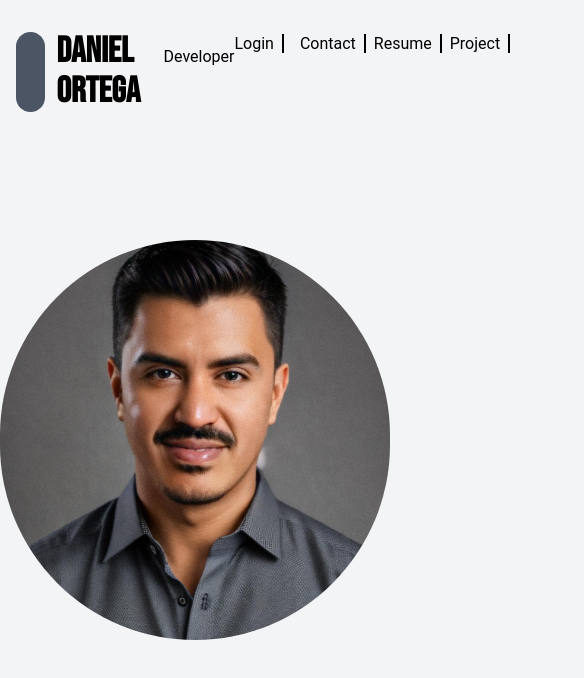
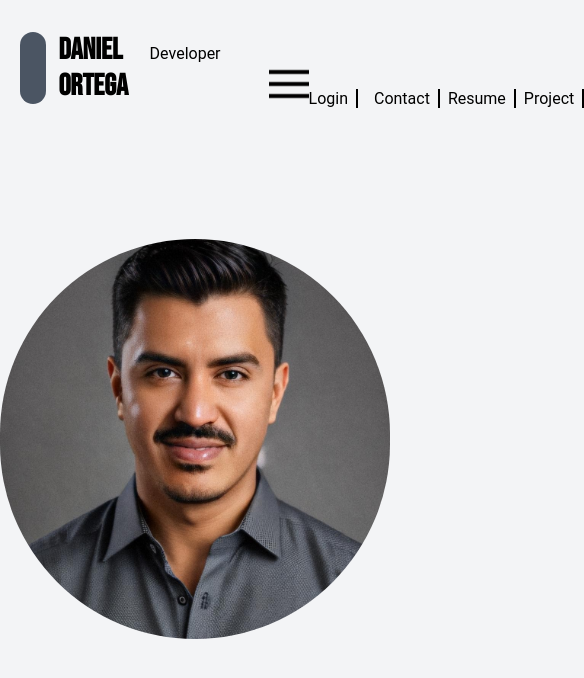
Before and after one commit to Danileson88/personal-website, a React (Vite) app: page / in a window 390 px wide. Shown: the top 678 px of the page, 584 px wide, since content can reach past the window. Built offline with nearby package versions, Linux system fonts and the light colour scheme.

Commit message:
worked on the ui 5/30

```diff
--- a/package.json
+++ b/package.json
@@ -4,7 +4,7 @@
   "version": "0.0.0",
   "type": "module",
   "scripts": {
-    "dev": "vite",
+    "dev": "vite --host",
     "build": "tsc && vite build",
     "lint": "eslint . --ext ts,tsx --report-unused-disable-directives --max-warnings 0",
     "preview": "vite preview"
--- a/src/components/NavBar.tsx
+++ b/src/components/NavBar.tsx
@@ -1,35 +1,45 @@
-import React from "react";
+import React, { useState } from "react";
 
 const Header: React.FC = () => {
+  const [isOpen, setIsOpen] = useState(false);
+  const openMenu = () => {
+    setIsOpen(!isOpen);
+  };
+
   return (
-    <nav className=" flex mt-8 ml-4 justify-between">
+    <nav className=" flex items-baseline mt-8 ml-5 md:ml-10 md:mr-10 md:justify-between">
       <div className="flex">
-        <span className=" bg-gray-600 rounded-full w-10 mr-3"></span>
+        <span className=" bg-gray-600 rounded-full md:w-10 w-9  mr-3"></span>
         <div className="flex items-baseline">
-          <h1 className=" font-bebas font-extrabold text-4xl mr-3">
+          <h1 className=" font-bebas font-extrabold md:text-4xl text-3xl mr-3">
             Daniel Ortega
           </h1>
           <h4 className=" font-small">Developer</h4>
         </div>
       </div>
-      <div className="mr-6 flex">
-        <h1 className="mr-4">
+      <img
+        src="./src/assets/hamburger-icon.png"
+        className={`md:hidden w-10 ml-12`}
+        onClick={openMenu}
+      />
+      <ul className={`mr-6 md:flex ${isOpen ? "hidden" : "flex"}`}>
+        <li className="mr-4">
           Login
           <span className=" ml-2 border-l-2 border-black"></span>
-        </h1>
-        <h1>
+        </li>
+        <li>
           Contact
           <span className=" ml-2 border-l-2 border-black"></span>
-        </h1>
-        <h1 className="ml-2 mr-2">
+        </li>
+        <li className="ml-2 mr-2">
           Resume
           <span className=" ml-2 border-l-2 border-black"></span>
-        </h1>
-        <h1>
+        </li>
+        <li>
           Project
           <span className=" ml-2 border-l-2 border-black"></span>
-        </h1>
-      </div>
+        </li>
+      </ul>
     </nav>
   );
 };
--- /dev/null
+++ b/src/components/hamburger.tsx
@@ -0,0 +1,24 @@
+import { useState } from "react";
+
+const HamburgerIcon = () => {
+  const [isOpen, setIsOpen] = useState(false);
+
+  const toggleMenu = () => {
+    setIsOpen(!isOpen);
+  };
+
+  return (
+    <div className="flex items-center p-4 bg-gray-100">
+      <button
+        className={`hamburger ${isOpen ? "open" : ""}`}
+        onClick={toggleMenu}
+      >
+        <div className="bar"></div>
+        <div className="bar"></div>
+        <div className="bar"></div>
+      </button>
+    </div>
+  );
+};
+
+export default HamburgerIcon;
--- a/src/index.css
+++ b/src/index.css
@@ -1,9 +1,42 @@
-
-@import url('https://fonts.googleapis.com/css2?family=Bebas+Neue&display=swap');
+@import url("https://fonts.googleapis.com/css2?family=Bebas+Neue&display=swap");
 @tailwind base;
 @tailwind components;
 @tailwind utilities;
 
 body {
-    @apply bg-gray-100;
+  @apply bg-gray-100;
 }
+
+/* Basic Hamburger Styles */
+.hamburger {
+  display: flex;
+  flex-direction: column;
+  justify-content: space-around;
+  width: 30px;
+  height: 30px;
+  border: none;
+  background: transparent;
+  cursor: pointer;
+  padding: 0;
+  box-sizing: border-box;
+}
+
+.hamburger .bar {
+  width: 30px;
+  height: 3px;
+  background-color: #333;
+  transition: all 0.3s ease;
+}
+
+/* Open State Styles */
+.hamburger.open .bar:nth-child(1) {
+  transform: rotate(45deg) translate(5px, 5px);
+}
+
+.hamburger.open .bar:nth-child(2) {
+  opacity: 0;
+}
+
+.hamburger.open .bar:nth-child(3) {
+  transform: rotate(-45deg) translate(5px, -5px);
+}
```
Also changed, not shown: src/assets/hamburger-icon.png (added).
